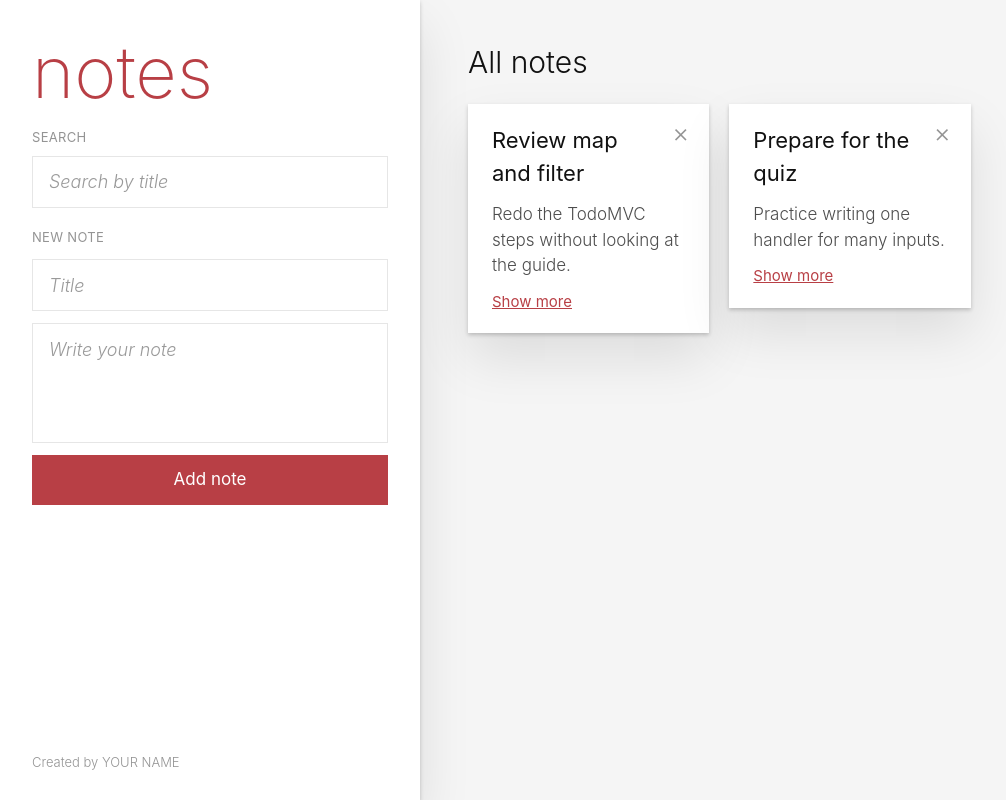
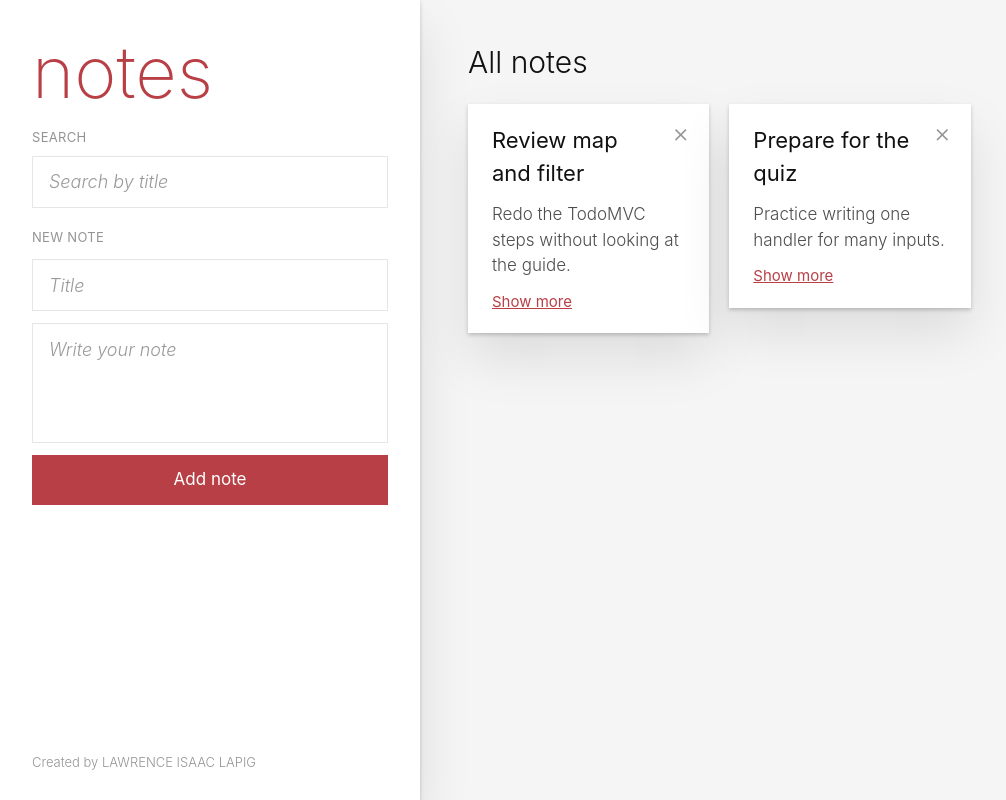
Before and after one commit to lawrencelapig/csit340g6-notes, a React (Vite) app: page / in a window 1280 px wide. Shown: the whole page, without its empty margins (0-1006 px from the left). Built offline with nearby package versions, Linux system fonts and the light colour scheme.

Commit message:
chore: replace YOUR NAME with LAWRENCE ISAAC LAPIG

```diff
--- a/src/App.jsx
+++ b/src/App.jsx
@@ -5,7 +5,7 @@ function App() {
   return (
     <div className="bg-[#f5f5f5] font-light text-[#111]">
       <Notes />
-      <Info name="YOUR NAME" />
+      <Info name="LAWRENCE ISAAC LAPIG" />
     </div>
   );
 }
```
